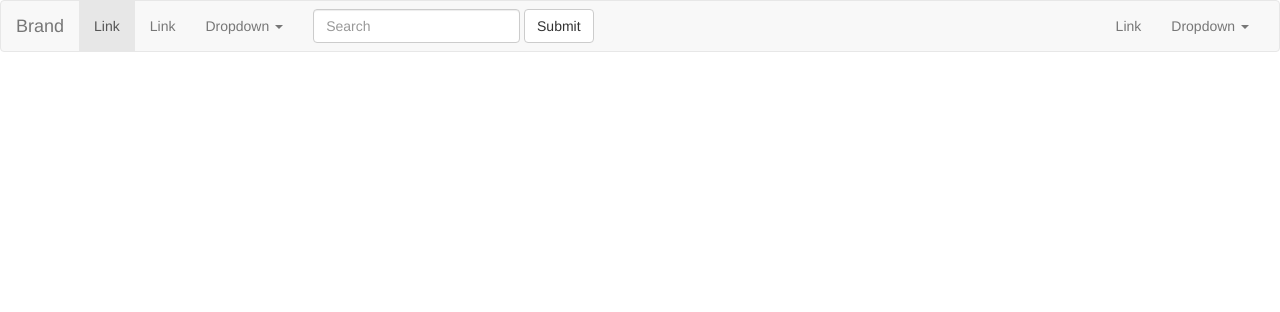
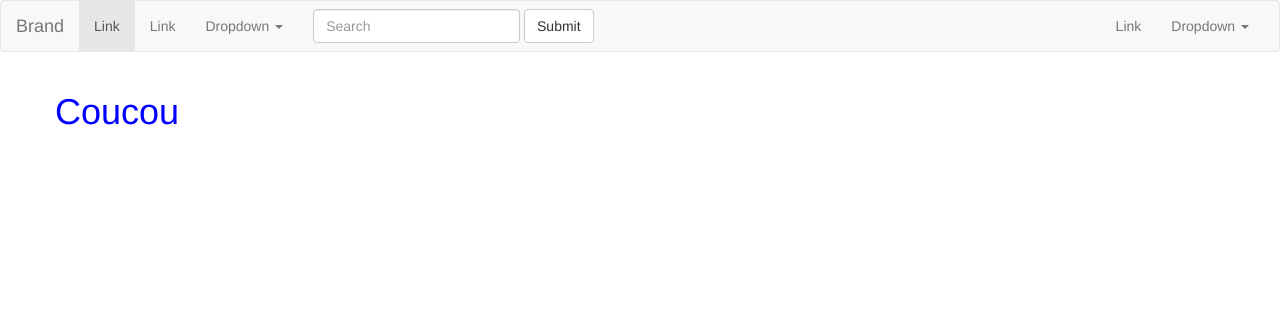
Before and after one commit to Camilmesfioui/SEO-Fechner, a PHP site: page / in a window 1280 px wide. Shown: the top 312 px of the page. Run offline with PHP 8.4, Linux system fonts and the light colour scheme; some libraries are stand-ins or nearby versions.

Commit message:
test modif index

```diff
--- a/index.php
+++ b/index.php
@@ -1,5 +1,11 @@
 <?php require("header.php"); ?>
 
 
+<div class="container">
+    <div class="row">
+        <h1>Coucou</h1>
+    </div>
+</div>
+
 
 <?php require("footer.php"); ?>
```
